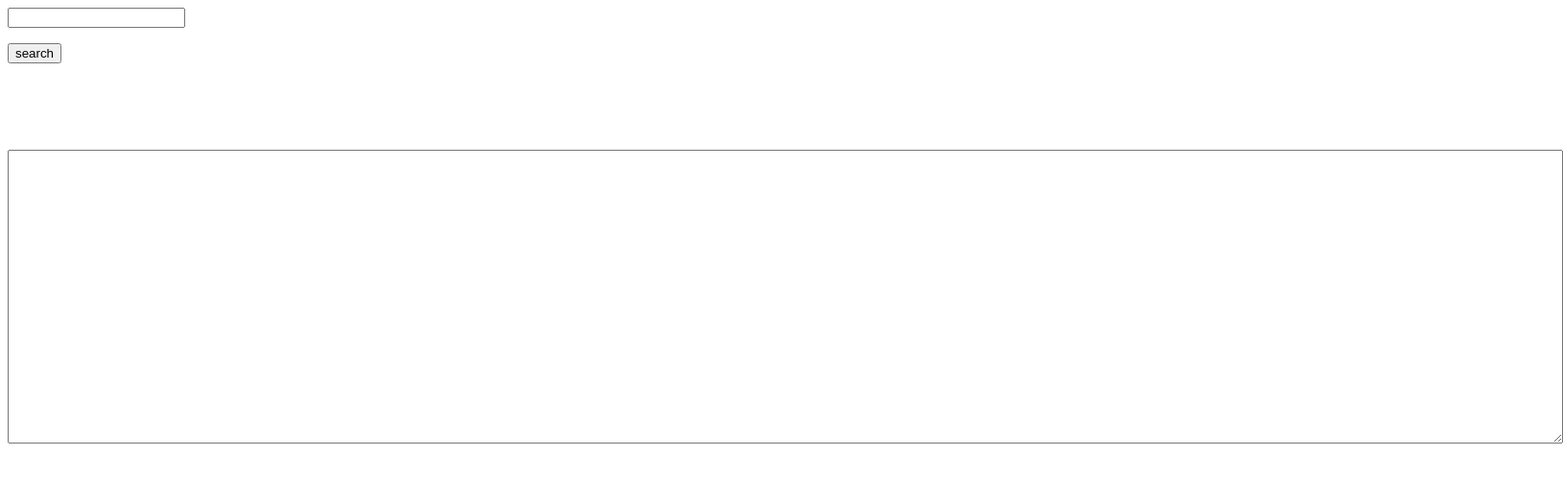
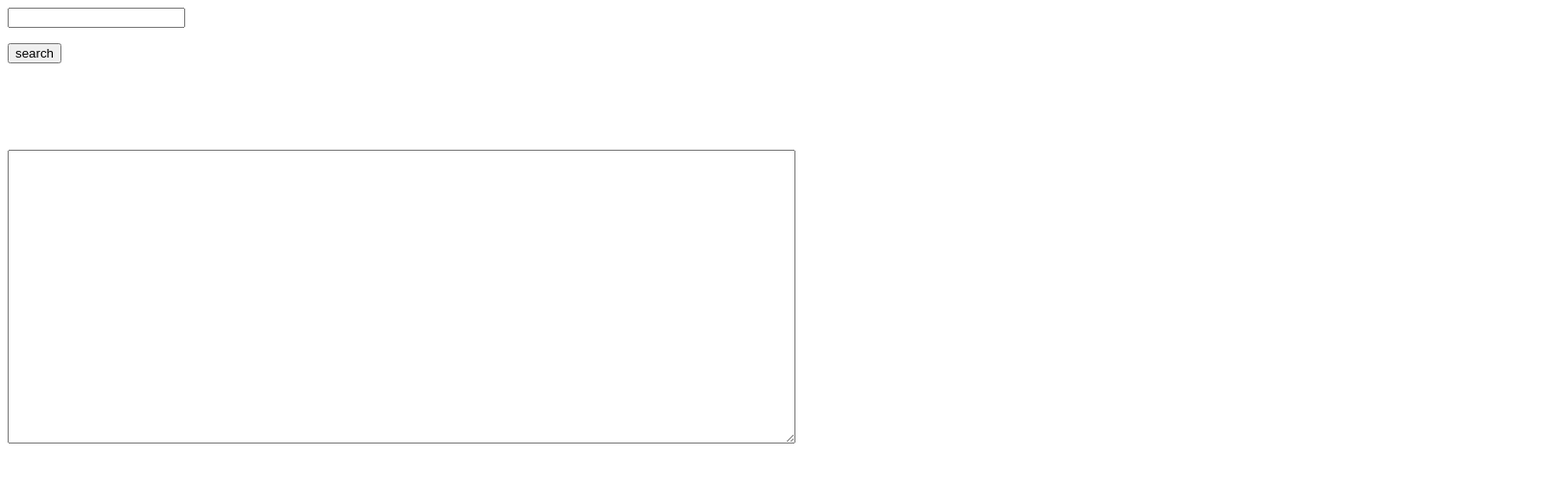
Before and after one commit to victorlee917/cutify, a plain HTML site: page index.html in a window 1280 px wide. Shown: the whole page at 96% size, 1629 px wide, since content can reach past the window. Drawn offline with Linux system fonts and the light colour scheme.

Commit message:
Update index.html

```diff
--- a/index.html
+++ b/index.html
@@ -14,6 +14,6 @@
     <span id="title"></span>
     <span id="desc"></span>
     <span id="image"></span>
-    <textarea type="text" id="all" rows="20" cols="200"></textarea>
+    <textarea type="text" id="all" rows="20" cols="100"></textarea>
   </body>
 </html>
```
